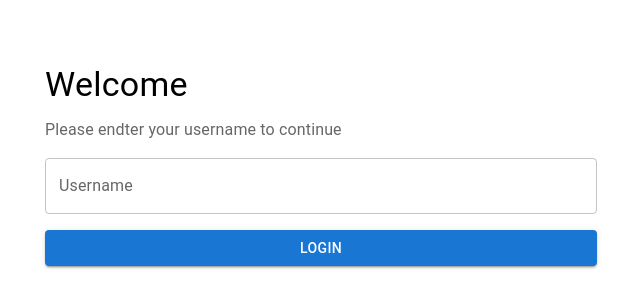
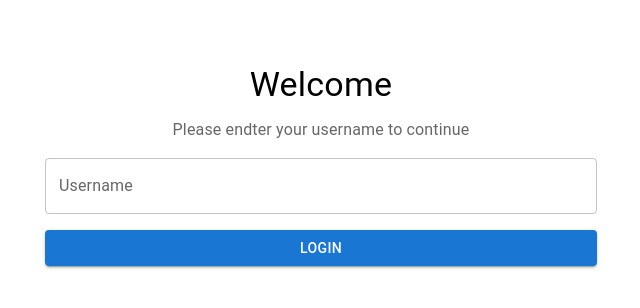
Before and after one commit to Heesun0514/Advanced_todo_practice, a React (Vite) app: page / in a window 1280 px wide. Shown: the top 308 px of the page, without its empty margins (319-959 px from the left). Built offline with nearby package versions, Linux system fonts and the light colour scheme.

Commit message:
Login.jsx - Step 6 (최종 UI 개선)

```diff
--- a/src/pages/Login.jsx
+++ b/src/pages/Login.jsx
@@ -4,7 +4,8 @@ import {
   Typography,
  TextField,
  Box,
- Button // 추가
+ Button// 추가
+
  } from '@mui/material';
 
 
@@ -69,7 +70,7 @@ trim()은 문자열 앞뒤의 공백을 제거합니다.
 
          // localStorage에 사용자 정보 저장
       localStorage.setItem('user', username);
-      navigate ('/dashboard'); // 라우팅 / 조건이 만족되면 /dashboard 페이지로 이동한다
+      navigate ('/Dashboard'); // 라우팅 / 조건이 만족되면 /dashboard 페이지로 이동한다
 
 
     }
@@ -87,7 +88,17 @@ trim()은 문자열 앞뒤의 공백을 제거합니다.
   return (
 
     <Container maxWidth="sm">
-    <Box sx={{marginTop:8}}>
+    <Box
+
+    sx={{
+      marginTop:8,
+      display:'flex',
+      flexDirection :'column',
+      alignItems:'center',
+
+      }}>
+
+
 <Typography variant="h4" gutterBottom>
   Welcome
 </Typography>
@@ -120,6 +131,7 @@ onKeyPress ={handleKeyPress}
  Login
 
 </Button>
+
 </Box>
     </Container>
 
```
